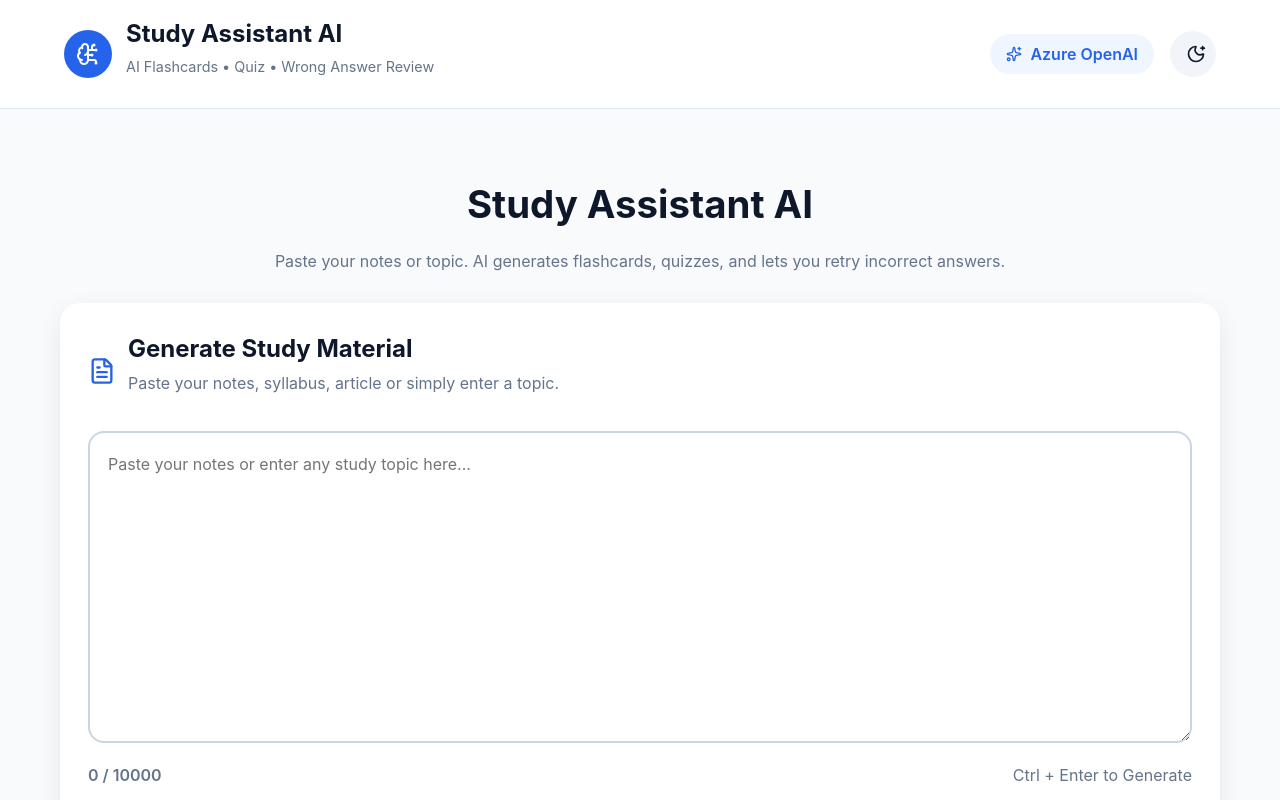
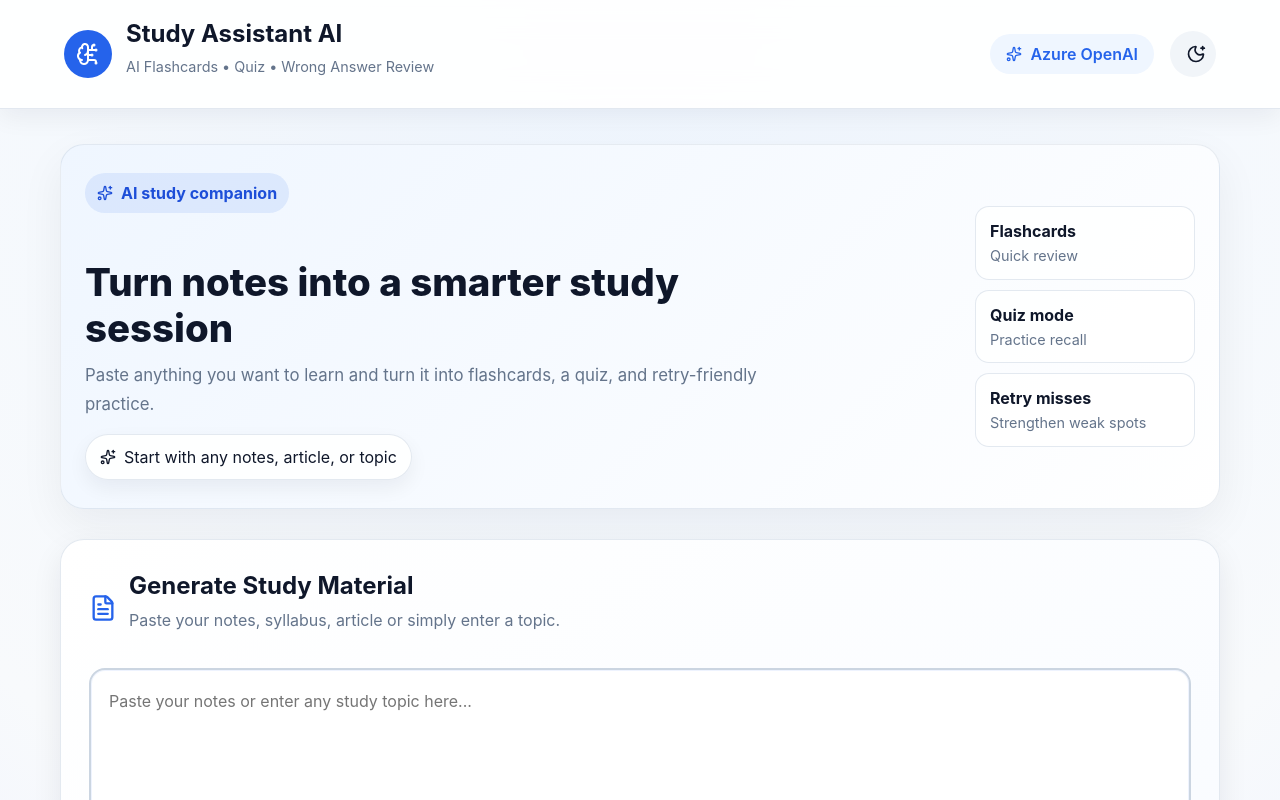
Before and after one commit to Guruprasadys/Study-Assistant-AI, a React (Vite) app in the folder study-assistant-ai/frontend/: page / in a window 1280 px wide. Shown: the top 800 px of the page. Built offline with nearby package versions, Linux system fonts and the light colour scheme; no server answers.

Commit message:
"adding modern layout and User friendly UI"

```diff
--- a/study-assistant-ai/frontend/src/App.tsx
+++ b/study-assistant-ai/frontend/src/App.tsx
@@ -1,3 +1,4 @@
+import { Sparkles } from "lucide-react";
 import { useMemo, useRef, useState } from "react";
 
 import Navbar from "./components/Navbar";
@@ -162,8 +163,12 @@ export default function App() {
       style={{
         minHeight: "100vh",
         transition: ".3s",
-        background: darkMode ? "#0f172a" : "#f8fafc",
+        background: darkMode
+          ? "radial-gradient(circle at top, #1e293b 0%, #020617 100%)"
+          : "radial-gradient(circle at top, #eff6ff 0%, #f8fafc 70%, #eef2ff 100%)",
         color: darkMode ? "#ffffff" : "#0f172a",
+        fontFamily:
+          'Inter, ui-sans-serif, system-ui, -apple-system, BlinkMacSystemFont, "Segoe UI", sans-serif',
       }}
     >
       <Navbar
@@ -181,26 +186,131 @@ export default function App() {
         <section
           style={{
             marginBottom: 30,
-            textAlign: "center",
+            padding: "28px 24px",
+            borderRadius: 24,
+            background: darkMode
+              ? "linear-gradient(135deg, #111827 0%, #1e293b 100%)"
+              : "linear-gradient(135deg, #eff6ff 0%, #ffffff 100%)",
+            border: darkMode
+              ? "1px solid rgba(148, 163, 184, 0.18)"
+              : "1px solid rgba(148, 163, 184, 0.2)",
+            boxShadow: darkMode
+              ? "0 16px 45px rgba(2, 6, 23, 0.28)"
+              : "0 16px 45px rgba(15, 23, 42, 0.06)",
+            textAlign: "left",
           }}
         >
+          <div
+            style={{
+              display: "flex",
+              flexWrap: "wrap",
+              justifyContent: "space-between",
+              gap: 20,
+              alignItems: "center",
+            }}
+          >
+            <div style={{ maxWidth: 700 }}>
+              <div
+                style={{
+                  display: "inline-flex",
+                  alignItems: "center",
+                  gap: 8,
+                  padding: "8px 12px",
+                  borderRadius: 999,
+                  background: darkMode
+                    ? "rgba(59, 130, 246, 0.18)"
+                    : "rgba(37, 99, 235, 0.1)",
+                  color: darkMode ? "#bfdbfe" : "#1d4ed8",
+                  fontWeight: 700,
+                  marginBottom: 14,
+                }}
+              >
+                <Sparkles size={16} />
+                AI study companion
+              </div>
+
               <h1
                 style={{
                   fontSize: "2.4rem",
                   marginBottom: 10,
+                  lineHeight: 1.2,
+                  fontWeight: 800,
                 }}
               >
-            Study Assistant AI
+                Turn notes into a smarter study session
               </h1>
 
               <p
                 style={{
                   color: darkMode ? "#cbd5e1" : "#64748b",
+                  fontSize: "1.05rem",
+                  lineHeight: 1.7,
+                  margin: 0,
+                  maxWidth: 680,
                 }}
               >
-            Paste your notes or topic. AI generates flashcards,
-            quizzes, and lets you retry incorrect answers.
+                Paste anything you want to learn and turn it into
+                flashcards, a quiz, and retry-friendly practice.
               </p>
+
+              <div
+                style={{
+                  display: "inline-flex",
+                  alignItems: "center",
+                  gap: 8,
+                  marginTop: 16,
+                  padding: "10px 14px",
+                  borderRadius: 999,
+                  background: darkMode
+                    ? "rgba(15, 23, 42, 0.75)"
+                    : "rgba(255, 255, 255, 0.9)",
+                  border: darkMode
+                    ? "1px solid rgba(148, 163, 184, 0.16)"
+                    : "1px solid rgba(226, 232, 240, 0.95)",
+                  color: darkMode ? "#f8fafc" : "#0f172a",
+                  boxShadow: darkMode
+                    ? "0 8px 22px rgba(2, 6, 23, 0.26)"
+                    : "0 8px 20px rgba(15, 23, 42, 0.06)",
+                }}
+              >
+                <Sparkles size={16} />
+                Start with any notes, article, or topic
+              </div>
+            </div>
+
+            <div style={{ display: "grid", gap: 10, minWidth: 220 }}>
+              {[
+                { title: "Flashcards", detail: "Quick review" },
+                { title: "Quiz mode", detail: "Practice recall" },
+                { title: "Retry misses", detail: "Strengthen weak spots" },
+              ].map((item) => (
+                <div
+                  key={item.title}
+                  style={{
+                    padding: "12px 14px",
+                    borderRadius: 14,
+                    background: darkMode
+                      ? "rgba(15, 23, 42, 0.55)"
+                      : "rgba(255, 255, 255, 0.8)",
+                    border: darkMode
+                      ? "1px solid rgba(148, 163, 184, 0.16)"
+                      : "1px solid rgba(226, 232, 240, 0.95)",
+                  }}
+                >
+                  <div style={{ fontWeight: 700 }}>{item.title}</div>
+                  <div
+                    style={{
+                      fontSize: "0.9rem",
+                      color: darkMode ? "#cbd5e1" : "#64748b",
+                      marginTop: 2,
+                    }}
+                  >
+                    {item.detail}
+                  </div>
+                </div>
+              ))}
+            </div>
+          </div>
         </section>
 
         <PromptInput
--- a/study-assistant-ai/frontend/src/components/FlashCard.tsx
+++ b/study-assistant-ai/frontend/src/components/FlashCard.tsx
@@ -38,8 +38,11 @@ export default function FlashCard({
           width: "100%",
           minHeight: 320,
           transformStyle: "preserve-3d",
-          transition: "transform .6s ease",
+          transition: "transform .6s ease, box-shadow .3s ease",
           transform: flipped ? "rotateY(180deg)" : "rotateY(0deg)",
+          boxShadow: darkMode
+            ? "0 18px 40px rgba(2, 6, 23, 0.28)"
+            : "0 18px 40px rgba(15, 23, 42, 0.09)",
         }}
       >
         {/* FRONT */}
--- a/study-assistant-ai/frontend/src/components/FlashCardList.tsx
+++ b/study-assistant-ai/frontend/src/components/FlashCardList.tsx
@@ -47,6 +47,17 @@ export default function FlashCardList({
         display: "flex",
         flexDirection: "column",
         gap: "24px",
+        padding: "24px",
+        borderRadius: 24,
+        background: darkMode
+          ? "rgba(15, 23, 42, 0.65)"
+          : "rgba(255, 255, 255, 0.92)",
+        border: darkMode
+          ? "1px solid rgba(148, 163, 184, 0.16)"
+          : "1px solid rgba(226, 232, 240, 0.95)",
+        boxShadow: darkMode
+          ? "0 18px 38px rgba(2, 6, 23, 0.2)"
+          : "0 18px 38px rgba(15, 23, 42, 0.08)",
       }}
     >
       {/* Header */}
--- a/study-assistant-ai/frontend/src/components/Loading.tsx
+++ b/study-assistant-ai/frontend/src/components/Loading.tsx
@@ -34,11 +34,16 @@ export default function Loading({
       style={{
         marginTop: "2rem",
         padding: "2rem",
-        borderRadius: 20,
-        background: darkMode ? "#1e293b" : "#ffffff",
+        borderRadius: 24,
+        background: darkMode
+          ? "linear-gradient(145deg, #1e293b 0%, #111827 100%)"
+          : "linear-gradient(145deg, #ffffff 0%, #f8fbff 100%)",
+        border: darkMode
+          ? "1px solid rgba(148, 163, 184, 0.18)"
+          : "1px solid rgba(226, 232, 240, 0.95)",
         boxShadow: darkMode
-          ? "0 8px 25px rgba(0,0,0,.35)"
-          : "0 8px 25px rgba(0,0,0,.08)",
+          ? "0 12px 36px rgba(2, 6, 23, 0.32)"
+          : "0 12px 30px rgba(15, 23, 42, 0.08)",
         transition: ".3s",
       }}
     >
--- a/study-assistant-ai/frontend/src/components/Navbar.tsx
+++ b/study-assistant-ai/frontend/src/components/Navbar.tsx
@@ -28,8 +28,12 @@ export default function Navbar({
         top: 0,
         zIndex: 100,
         width: "100%",
-        background,
+        background: darkMode ? "rgba(15, 23, 42, 0.95)" : "rgba(255, 255, 255, 0.9)",
         borderBottom: `1px solid ${border}`,
+        boxShadow: darkMode
+          ? "0 8px 30px rgba(2, 6, 23, 0.26)"
+          : "0 8px 24px rgba(15, 23, 42, 0.06)",
+        backdropFilter: "blur(16px)",
         transition: "all .3s ease",
       }}
     >
--- a/study-assistant-ai/frontend/src/components/PromptInput.tsx
+++ b/study-assistant-ai/frontend/src/components/PromptInput.tsx
@@ -53,15 +53,20 @@ export default function PromptInput({
     <form
       onSubmit={handleSubmit}
       style={{
-        background: darkMode ? "#1e293b" : "#ffffff",
-        borderRadius: 20,
+        background: darkMode
+          ? "linear-gradient(145deg, #1e293b 0%, #111827 100%)"
+          : "linear-gradient(145deg, #ffffff 0%, #f8fbff 100%)",
+        borderRadius: 24,
         padding: 28,
         display: "flex",
         flexDirection: "column",
         gap: 20,
+        border: darkMode
+          ? "1px solid rgba(148, 163, 184, 0.18)"
+          : "1px solid rgba(226, 232, 240, 0.95)",
         boxShadow: darkMode
-          ? "0 8px 30px rgba(0,0,0,.35)"
-          : "0 8px 25px rgba(0,0,0,.08)",
+          ? "0 12px 36px rgba(2, 6, 23, 0.32)"
+          : "0 12px 30px rgba(15, 23, 42, 0.08)",
         transition: ".3s",
       }}
     >
@@ -116,6 +121,9 @@ export default function PromptInput({
           border: darkMode
             ? "2px solid #475569"
             : "2px solid #cbd5e1",
+          boxShadow: darkMode
+            ? "inset 0 0 0 1px rgba(96, 165, 250, 0.2)"
+            : "inset 0 0 0 1px rgba(37, 99, 235, 0.08)",
           background: darkMode
             ? "#0f172a"
             : "#ffffff",
@@ -183,7 +191,7 @@ export default function PromptInput({
             loading ||
             value.trim().length === 0
               ? "#94a3b8"
-              : "#2563eb",
+              : "linear-gradient(135deg, #2563eb 0%, #3b82f6 100%)",
           color: "#ffffff",
           display: "flex",
           alignItems: "center",
@@ -191,6 +199,14 @@ export default function PromptInput({
           gap: 10,
           fontWeight: 700,
           fontSize: "1rem",
+          boxShadow:
+            loading || value.trim().length === 0
+              ? "none"
+              : "0 10px 24px rgba(37, 99, 235, 0.24)",
+          transform:
+            loading || value.trim().length === 0
+              ? "none"
+              : "translateY(-1px)",
           transition: ".3s",
         }}
       >
--- a/study-assistant-ai/frontend/src/components/Quiz.tsx
+++ b/study-assistant-ai/frontend/src/components/Quiz.tsx
@@ -49,6 +49,17 @@ export default function Quiz({
         display: "flex",
         flexDirection: "column",
         gap: "22px",
+        padding: "24px",
+        borderRadius: 24,
+        background: darkMode
+          ? "rgba(15, 23, 42, 0.65)"
+          : "rgba(255, 255, 255, 0.92)",
+        border: darkMode
+          ? "1px solid rgba(148, 163, 184, 0.16)"
+          : "1px solid rgba(226, 232, 240, 0.95)",
+        boxShadow: darkMode
+          ? "0 18px 38px rgba(2, 6, 23, 0.2)"
+          : "0 18px 38px rgba(15, 23, 42, 0.08)",
       }}
     >
       {/* Header */}
```
Also changed, not shown: study-assistant-ai/frontend/src/components/ErrorCard.tsx (+15 -8 lines), 1 other file (tests, documents, lock files or other folders). Lines whose indentation alone changed are shown as unchanged.
